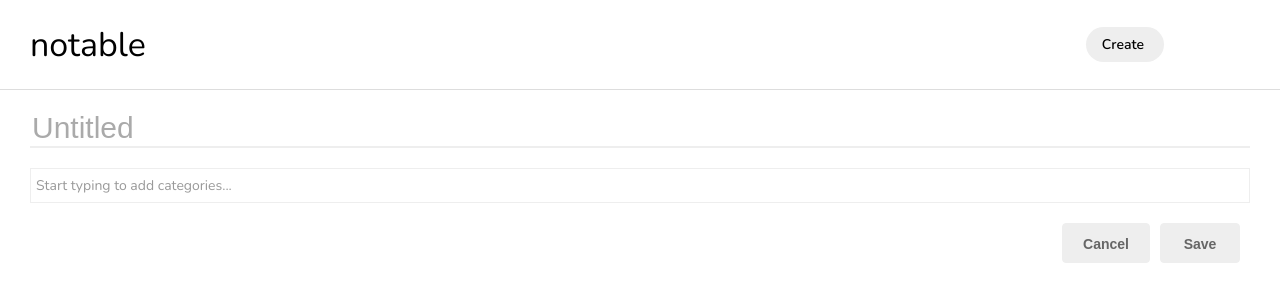
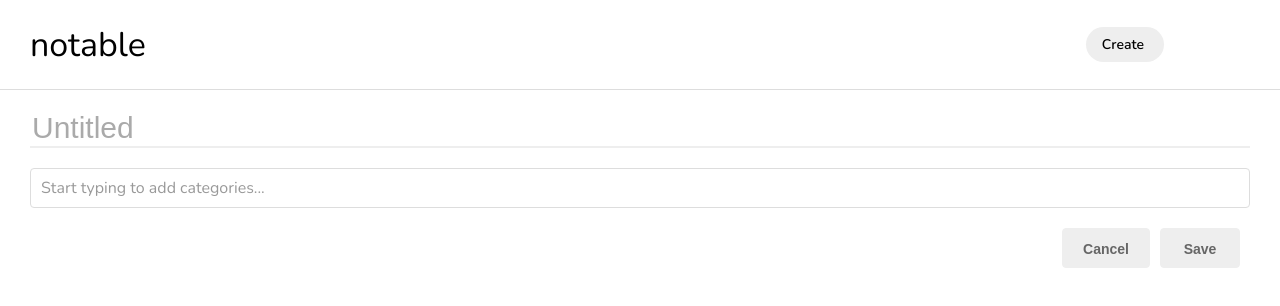
Before and after one commit to ndolinar/notable, a React app: page /create in a window 1280 px wide. Shown: the top 306 px of the page. Built offline with nearby package versions, Linux system fonts and the light colour scheme; some icons are missing.

Commit message:
Fix wrong usage of PrimaryButton. Adjust Categories box style.

```diff
--- a/src/components/NoteForm/Categories/index.scss
+++ b/src/components/NoteForm/Categories/index.scss
@@ -3,9 +3,11 @@
   max-width: calc(100vw - 24px);
   &-wrap {
     display: flex;
-    min-height: 35px;
-    border: 1px solid #eee;
-    padding: 5px;
+    min-height: 40px;
+    border: 1px solid #ddd;
+    padding: 0 10px;
+    align-items: center;
+    border-radius: 4px;
     &:hover,
     &.nvm-active {
       background: #fafafa;
@@ -24,7 +26,7 @@
   }
   &-placeholder {
     color: #999;
-    font-size: 14px;
+    font-size: 16px;
     display: flex;
     align-items: center;
   }
@@ -38,7 +40,6 @@
     cursor: pointer;
     opacity: 1;
     &.nvm-hidden {
-      // display: none;
       opacity: 0;
     }
   }
--- a/src/components/NoteForm/index.tsx
+++ b/src/components/NoteForm/index.tsx
@@ -133,7 +133,7 @@ class NoteForm extends React.Component<NoteFormProps, NoteFormState> {
         </div>
         <div className={cn('controls')}>
           <PrimaryButton onClick={this.handleCancel}>Cancel</PrimaryButton>
-          <PrimaryButton onMouseDown={this.handleSave} onSubmit={this.handleSubmit}>
+          <PrimaryButton mouseDown onClick={this.handleSave} onSubmit={this.handleSubmit}>
             Save
           </PrimaryButton>
         </div>
```
